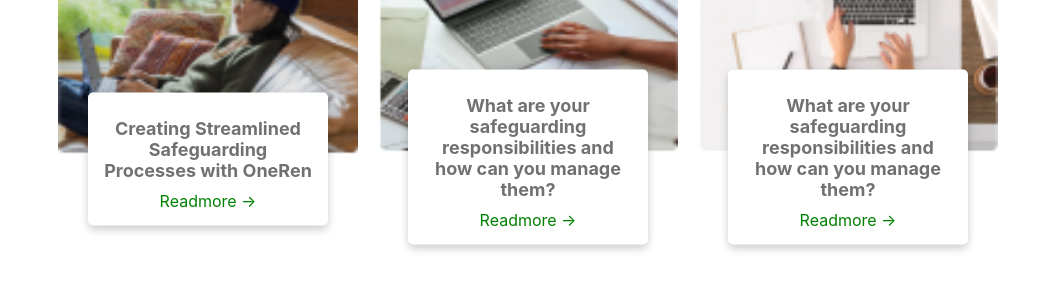
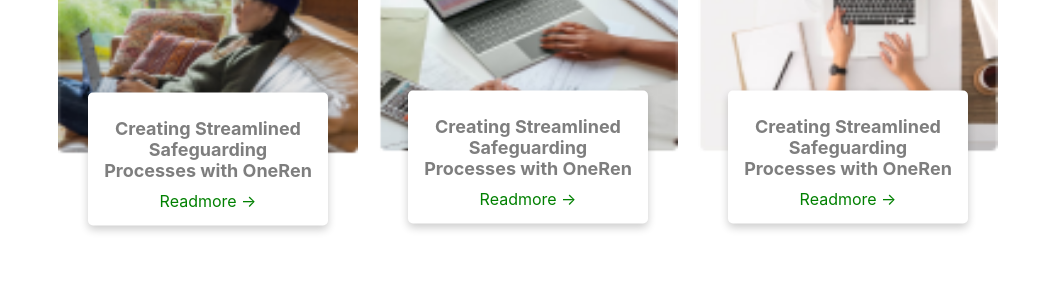
Before and after one commit to Suryasu5678/sample-ui-from-figma, a React (Vite) app: page / in a window 1280 px wide. Shown: the part 2281-2576 px from the top of the page, without its empty margins (112-1166 px from the left). Built offline with nearby package versions, Linux system fonts and the light colour scheme.

Commit message:
first commit

```diff
--- a/src/App.jsx
+++ b/src/App.jsx
@@ -17,16 +17,14 @@
     {
       id: 2,
       image: img19,
-      title:
-        "What are your safeguarding responsibilities and how can you manage them?",
+      title: "Creating Streamlined Safeguarding Processes with OneRen",
       linkText: "Readmore →",
       linkUrl: "#",
     },
     {
       id: 3,
       image: img20,
-      title:
-        "What are your safeguarding responsibilities and how can you manage them?",
+      title: "Creating Streamlined Safeguarding Processes with OneRen",
       linkText: "Readmore →",
       linkUrl: "#",
     },
--- a/src/Components/Home.jsx
+++ b/src/Components/Home.jsx
@@ -966,6 +966,7 @@
                   margin: "10px 0",
                   fontFamily: "'Inter', sans-serif",
                   color: "#717171",
+                  opacity:'90%'
                 }}
               >
                 {item.title}
```
